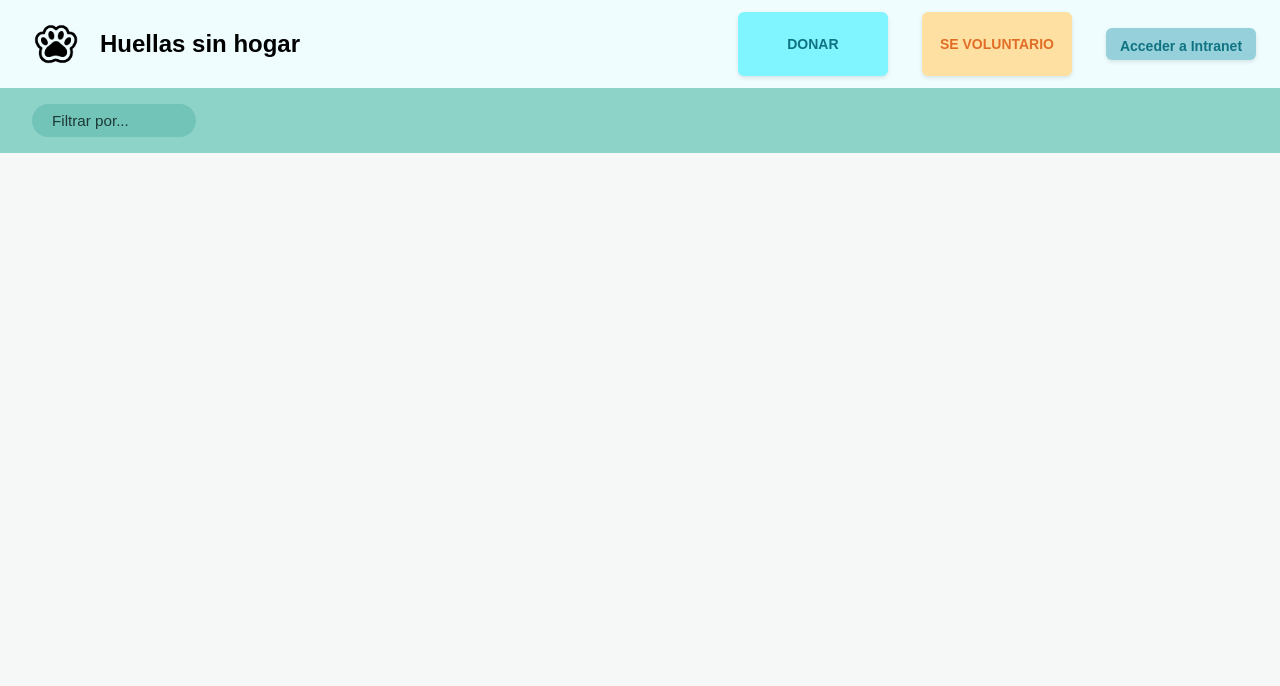
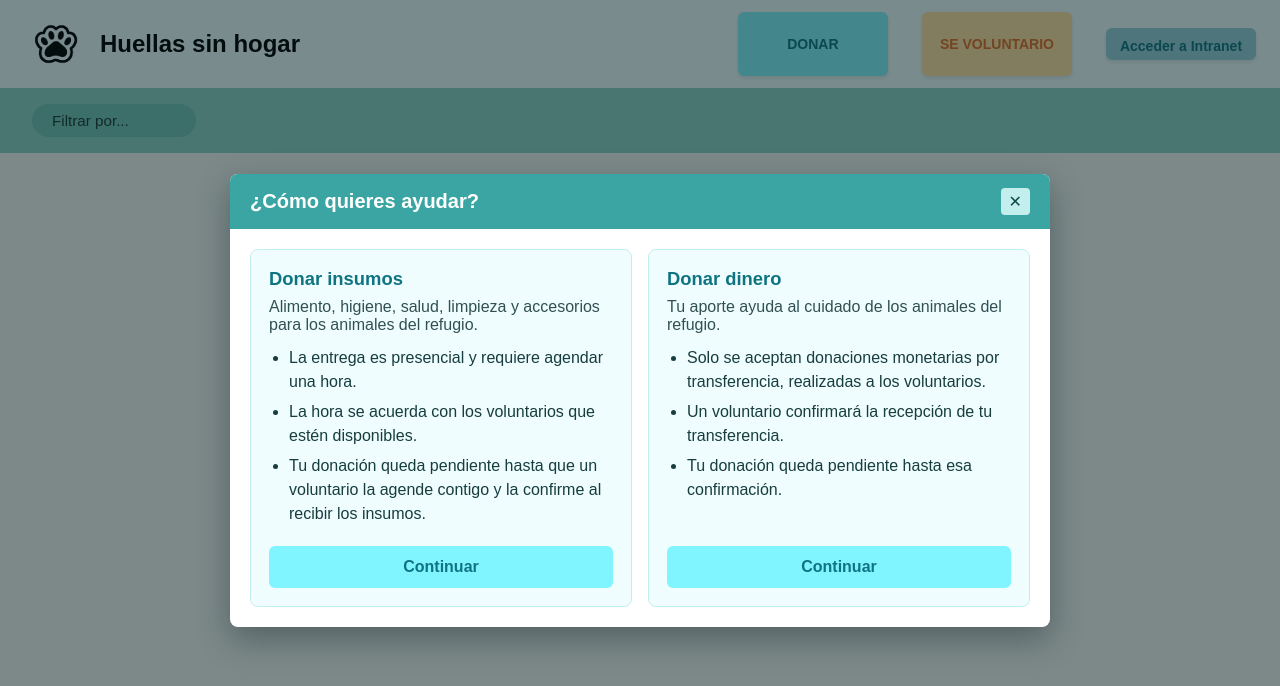
Before and after one commit to SebaSoriano/IS_2026-2_Grupo-2, a React (Vite) app in the folder frontend/: page / in a window 1280 px wide. Both pictures are taken after a click on the button "DONAR". Shown: the top 686 px of the page. Built offline with nearby package versions, Linux system fonts and the light colour scheme.

Commit message:
feat(gui): agrega panel de opciones de donación

```diff
--- a/frontend/src/PublicPage.jsx
+++ b/frontend/src/PublicPage.jsx
@@ -1,7 +1,11 @@
-import React from 'react';
+import React, { useState } from 'react';
 import './PublicPage.css';
+import DonationPanels from './components/DonationPanels.jsx';
+import Modal from './schedule/Modal.jsx';
 
 export default function PublicPage (){
+  const [vistaDonar, setVistaDonar] = useState(null);
+  const cerrarDonar = () => setVistaDonar(null);
   return (
     <body id="publicpage">
       <header class="navbar">
@@ -10,7 +14,7 @@ export default function PublicPage (){
           <h1 class="title">Huellas sin hogar</h1>
         </div>
         <div class="navbar-actions">
-          <button class="btn-header btn-donar">DONAR</button>
+          <button class="btn-header btn-donar" onClick={() => setVistaDonar('opciones')}>DONAR</button>
           <button class="btn-header btn-volun">SE VOLUNTARIO</button>
           <button
             className="btn-header btn-intranet"
@@ -36,6 +40,15 @@ export default function PublicPage (){
           <option value="grande">Tamaño: Grande</option>
         </select>
       </div>
+      {vistaDonar === 'opciones' && (
+        <DonationPanels onContinuar={setVistaDonar} onClose={cerrarDonar} />
+      )}
+      {/* provisorio: aquí irán los formularios del siguiente paso */}
+      {(vistaDonar === 'insumos' || vistaDonar === 'monetaria') && (
+        <Modal title={vistaDonar === 'insumos' ? 'Donar insumos' : 'Donar dinero'}onClose={cerrarDonar}>
+          <p>Aquí irá el formulario de donación {vistaDonar === 'insumos' ? 'de insumos' : 'monetaria'}.</p>
+        </Modal>
+      )}
     </body>
   );
 }
--- /dev/null
+++ b/frontend/src/components/DonationPanels.css
@@ -0,0 +1,68 @@
+/* .modal.modal--wide (dos clases) gana sobre .modal sin depender del orden en que carguen los CSS */
+.modal.modal--wide {
+  max-width: 820px;
+}
+
+.donation-panels {
+  display: grid;
+  grid-template-columns: repeat(2, 1fr);
+  gap: 16px;
+}
+
+/* en pantallas angostas los paneles se apilan */
+@media (max-width: 640px) {
+  .donation-panels {
+    grid-template-columns: 1fr;
+  }
+}
+
+.donation-panel {
+  display: flex;
+  flex-direction: column;
+  padding: 18px;
+  border: 1px solid #c3eeee;
+  border-radius: 8px;
+  background: #effdff;
+}
+
+.donation-panel h3 {
+  margin: 0 0 8px;
+  color: #0f7482;
+  font-size: 1.15rem;
+}
+
+.donation-panel__resumen {
+  margin: 0 0 12px;
+  color: #315052;
+}
+
+.donation-panel ul {
+  margin: 0 0 20px;
+  padding-left: 20px;
+  color: #173d3e;
+  line-height: 1.5;
+}
+
+.donation-panel li + li {
+  margin-top: 6px;
+}
+
+/* margin-top: auto empuja el botón al fondo: quedan alineados aunque un panel tenga más texto */
+.donation-panel__continuar {
+  margin-top: auto;
+  padding: 12px 18px;
+  border: none;
+  border-radius: 6px;
+  color: #0f7482;
+  background: #81f5ff;
+  font: inherit;
+  font-weight: bold;
+  cursor: pointer;
+  transition: background-color 0.2s ease;
+}
+
+.donation-panel__continuar:hover,
+.donation-panel__continuar:focus-visible {
+  color: #b1f3f9;
+  background: #0f7482;
+}
--- /dev/null
+++ b/frontend/src/components/DonationPanels.jsx
@@ -0,0 +1,57 @@
+import Modal from '../schedule/Modal.jsx'
+import './DonationPanels.css'
+
+const PANELES = [
+  {
+    tipo: 'insumos',
+    titulo: 'Donar insumos',
+    resumen: 'Alimento, higiene, salud, limpieza y accesorios para los animales del refugio.',
+    puntos: [
+      'La entrega es presencial y requiere agendar una hora.',
+      'La hora se acuerda con los voluntarios que estén disponibles.',
+      'Tu donación queda pendiente hasta que un voluntario la agende contigo y la confirme al recibir los insumos.',
+    ],
+  },
+  {
+    tipo: 'monetaria',
+    titulo: 'Donar dinero',
+    resumen: 'Tu aporte ayuda al cuidado de los animales del refugio.',
+    puntos: [
+      'Solo se aceptan donaciones monetarias por transferencia, realizadas a los voluntarios.',
+      'Un voluntario confirmará la recepción de tu transferencia.',
+      'Tu donación queda pendiente hasta esa confirmación.',
+    ],
+  },
+]
+
+// onContinuar recibe el tipo elegido ('insumos' o 'monetaria')
+export default function DonationPanels({ onContinuar, onClose }) {
+  return (
+    <Modal title="¿Cómo quieres ayudar?" onClose={onClose} className="modal--wide">
+      <div className="donation-panels">
+        {PANELES.map((panel) => (
+          <section
+            className="donation-panel"
+            key={panel.tipo}
+            aria-labelledby={`panel-${panel.tipo}`}
+          >
+            <h3 id={`panel-${panel.tipo}`}>{panel.titulo}</h3>
+            <p className="donation-panel__resumen">{panel.resumen}</p>
+            <ul>
+              {panel.puntos.map((punto) => (
+                <li key={punto}>{punto}</li>
+              ))}
+            </ul>
+            <button
+              type="button"
+              className="donation-panel__continuar"
+              onClick={() => onContinuar(panel.tipo)}
+            >
+              Continuar
+            </button>
+          </section>
+        ))}
+      </div>
+    </Modal>
+  )
+}
--- a/frontend/src/schedule/Modal.jsx
+++ b/frontend/src/schedule/Modal.jsx
@@ -1,7 +1,7 @@
 import { useEffect, useId } from 'react'
 
 // pop-up centrado sobre un fondo oscuro; se cierra con la x, con Escape o haciendo click fuera
-export default function Modal({ title, onClose, children }) {
+export default function Modal({ title, onClose,className = '', children }) {
   const titleId = useId()
 
   // Escape se escucha en todo el documento: si el foco se pierde (ej: un boton que se deshabilita) igual cierra
@@ -17,7 +17,7 @@ export default function Modal({ title, onClose, children }) {
       className="modal-backdrop"
       onMouseDown={(event) => event.target === event.currentTarget && onClose()}
     >
-      <div className="modal" role="dialog" aria-modal="true" aria-labelledby={titleId}>
+      <div className={`modal ${className}`.trim()} role="dialog" aria-modal="true" aria-labelledby={titleId}>
         <header className="modal__header">
           <h2 id={titleId}>{title}</h2>
           <button type="button" className="modal__close" onClick={onClose} aria-label="Cerrar">
```
